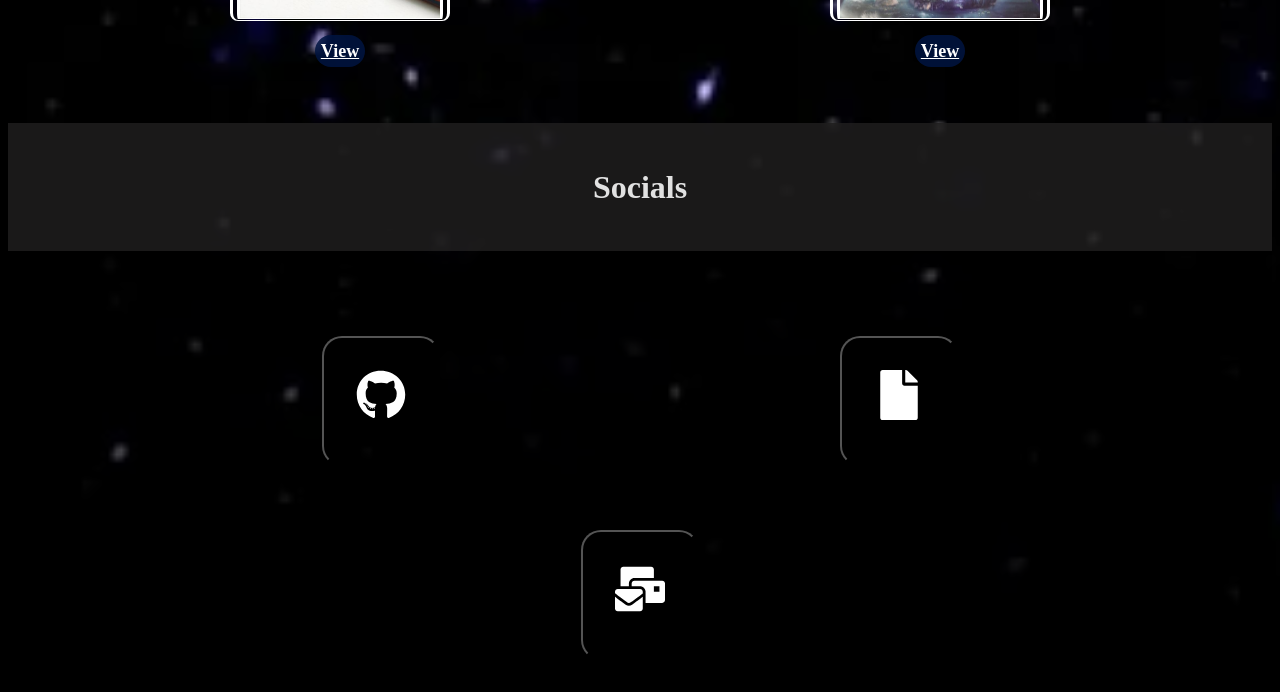
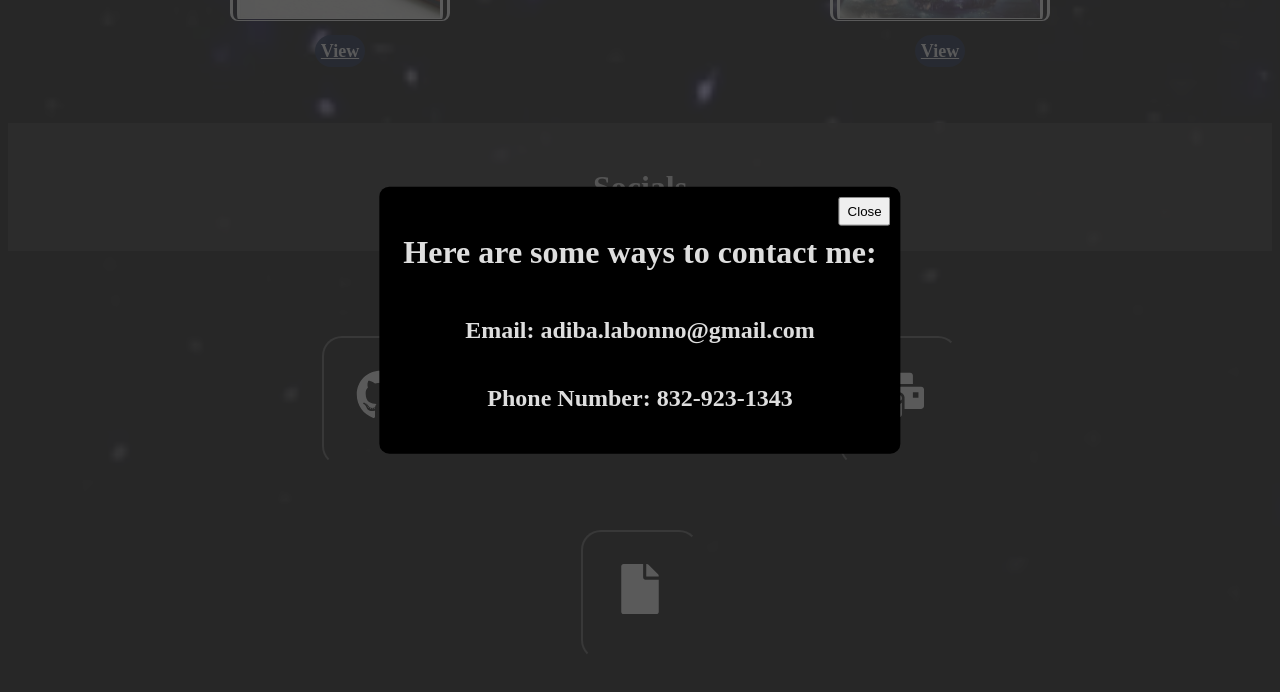
Before and after one commit to aadibaahmed/Portfolio, a React (Vite) app in the folder portfolio/: page / in a window 1280 px wide. Both pictures are taken after a click on the button 899 px from the left and 3936 px from the top of the page. Shown: the part 3536-4228 px from the top of the page. Built offline with nearby package versions, Linux system fonts and the light colour scheme.

Commit message:
overlay for info works

```diff
--- a/portfolio/src/App.css
+++ b/portfolio/src/App.css
@@ -91,3 +91,45 @@ html {
   background-color: rgba(0, 0, 0, 0.644);
   border-color: rgb(0, 0, 0);
 }
+body.active-modal {
+  overflow-y: hidden;
+}
+
+.btn-modal {
+  padding: 10px 20px;
+  display: block;
+  margin: 100px auto 0;
+  font-size: 18px;
+}
+
+.modal, .overlay {
+  width: 100vw;
+  height: 100vh;
+  top: 0;
+  left: 0;
+  right: 0;
+  bottom: 0;
+  position: fixed;
+}
+
+.overlay {
+  background: rgba(49,49,49,0.8);
+}
+.modal-content {
+  position: absolute;
+  top: 40%;
+  left: 50%;
+  transform: translate(-50%, -50%);
+  background: #000000;
+  padding: 12px 24px;
+  border-radius: 10px;
+  max-width: 600px;
+  min-width: 300px;
+}
+
+.close-modal {
+  position: absolute;
+  top: 10px;
+  right: 10px;
+  padding: 5px 7px;
+}
--- a/portfolio/src/pages/Home.jsx
+++ b/portfolio/src/pages/Home.jsx
@@ -5,7 +5,7 @@ const Home = () => {
     return (
     <body >
         <div style={{display: 'flex', justifyContent: 'flex-end'}}>
-            <img src={pooh}  className = 'image' style={{width: '400px', height: '400px', marginRight: '200px', padding: '2rem', position: 'absolute', right: '20px'}}/>
+            <img src={pooh}  className = 'image' style={{width: '400px', height: '400px', right: '200px', top: '200px', padding: '2rem', position: 'absolute'}}/>
         </div>
         <div className = "Introduction" id='Home'>
 
--- a/portfolio/src/pages/Socials.jsx
+++ b/portfolio/src/pages/Socials.jsx
@@ -2,13 +2,23 @@ import React from "react";
 import {FaGithub } from "react-icons/fa";
 import {FaFile } from "react-icons/fa";
 import {FaMailBulk} from "react-icons/fa";
-// import React, {useState} from 'react';
+import {useState} from 'react';
 
 const Socials = () => {
     const Github_function = ()  => {
         window.open('https://github.com/aadibaahmed')
     }
-    // const [Email, setEmail] = useState(false);
+    const [Email, setEmail] = useState(false);
+
+    const Email_function = () => {
+        setEmail(!Email)
+    }
+    if(Email) {
+        document.body.classList.add('active-modal');
+    }
+    else{
+        document.body.classList.remove('active-modal');
+    }
     // const [Resume, setResume] = Resume_function => ({
 
     // });
@@ -18,14 +28,27 @@ const Socials = () => {
                 <div>
                     <span style={{padding: '200px' }}>
                         <button id = "Github" className= "Icons" onClick= {Github_function} ><FaGithub/></button>
-                        <script>
-                        </script>
                     </span>
                     <span style={{padding: '200px' }}>
-                        <button id = 'Email' className="Icons"><FaFile/></button>
+                        <button className="Icons" onClick={Email_function}><FaMailBulk/></button>
+                       {
+                        Email && (
+                            <div className= "modal">
+                            <div className="overlay">
+                                <div className="modal-content">
+                                    <h1>Here are some ways to contact me: </h1>
+                                    <h2>Email: adiba.labonno@gmail.com </h2>
+                                    <h2>Phone Number: 832-923-1343</h2>
+
+                                <button className= 'close-modal' onClick={Email_function}> Close </button>
+                                </div>
+                            </div>
+                        </div>
+                        )
+                       }
                     </span>
                     <span style={{padding: '200px' }}>
-                        <button id = 'Resume' className="Icons"><FaMailBulk/></button>
+                        <button id = 'Resume' className="Icons"><FaFile/></button>
                     </span>
 
                 </div>
```
Also changed, not shown: portfolio/src/pages/Resume.jsx (deleted, +0 -29 lines).
